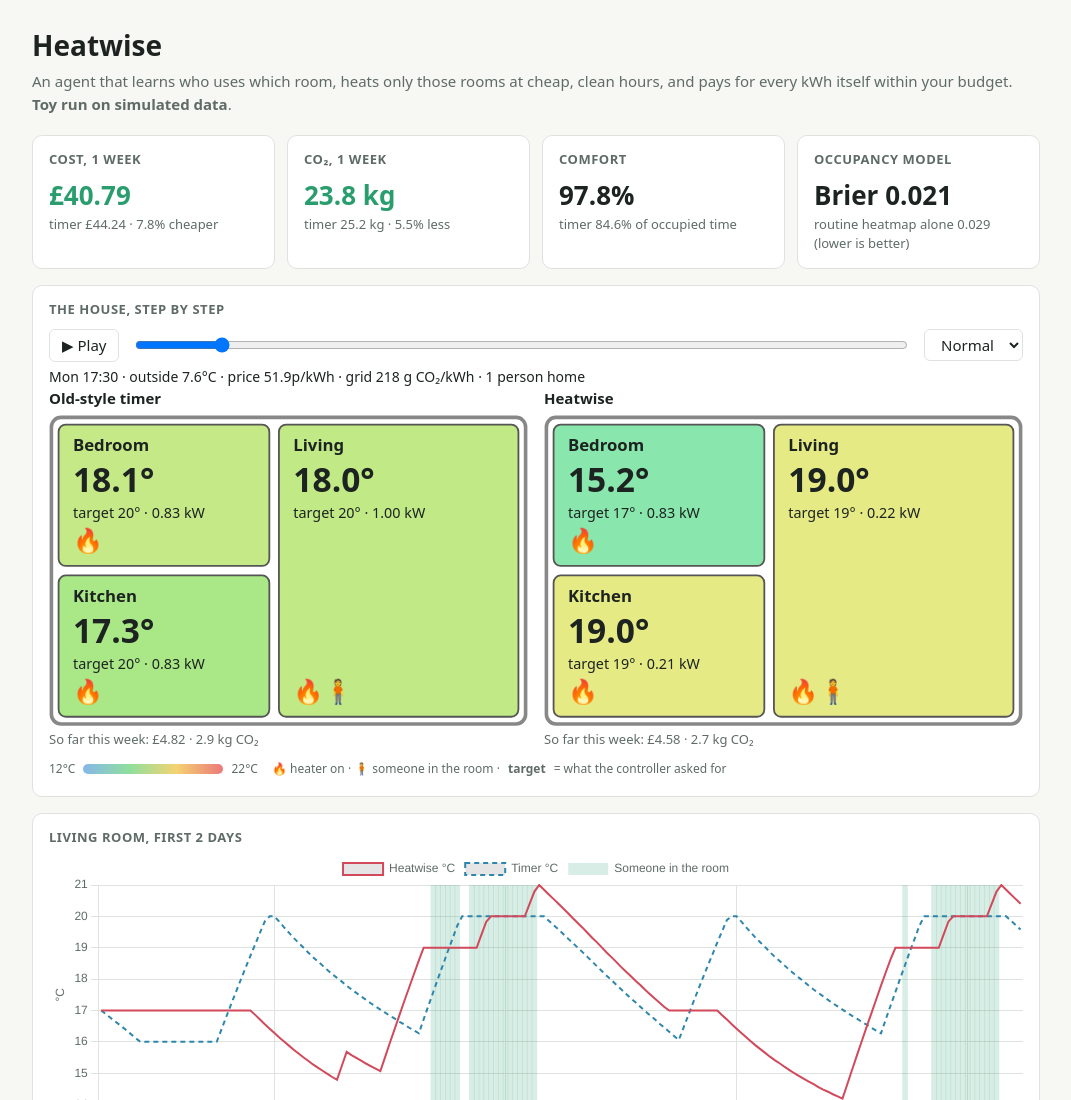
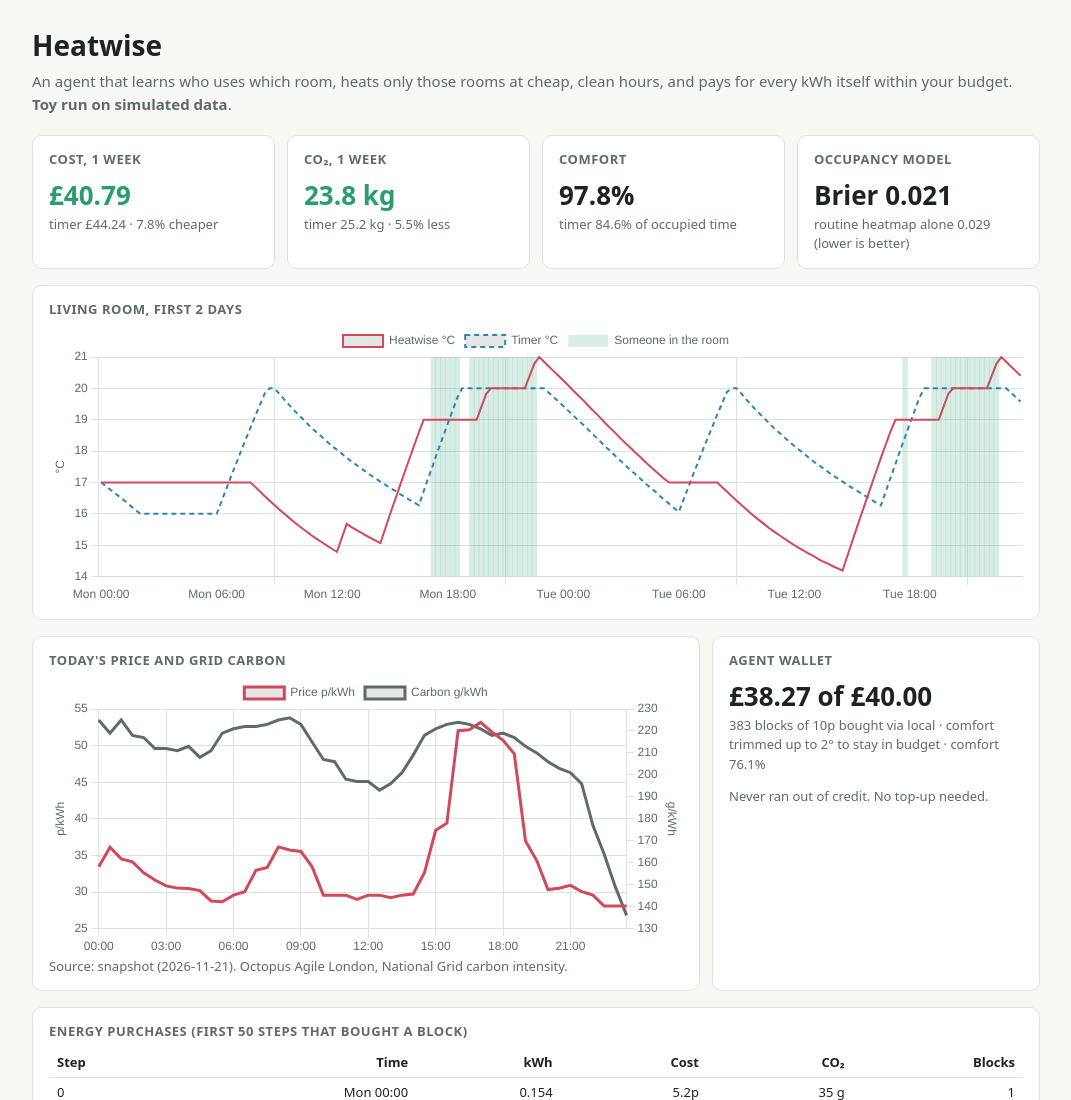
Before and after one commit to Arhy-hub/impact-hack, a plain HTML site: page web/index.html in a window 1280 px wide. Shown: the top 1100 px of the page, without its empty margins (104-1175 px from the left). Drawn offline with nearby package versions, Linux system fonts and the light colour scheme.

Commit message:
Remove floor-plan heatmap from analyst page; Luke persona; demo script and decisions
Co-Authored-By: Claude Opus 5.5 <noreply@anthropic.com>

```diff
--- a/web/index.html
+++ b/web/index.html
@@ -56,26 +56,6 @@
     <div class="card"><h2>CO₂, 1 week</h2><div class="big" id="carbon"></div><div class="muted" id="carbonSub"></div></div>
     <div class="card"><h2>Comfort</h2><div class="big" id="comfort"></div><div class="muted" id="comfortSub"></div></div>
     <div class="card"><h2>Occupancy model</h2><div class="big" id="ml"></div><div class="muted" id="mlSub"></div></div>
-  </div>
-
-  <div class="card" style="margin-bottom:16px">
-    <h2>The house, step by step</h2>
-    <div class="controls">
-      <button id="play" type="button">▶ Play</button>
-      <input id="scrub" type="range" min="0" max="671" value="0" aria-label="Time in the simulated week">
-      <select id="speed" aria-label="Playback speed">
-        <option value="200">Slow</option><option value="80" selected>Normal</option><option value="25">Fast</option>
-      </select>
-    </div>
-    <div class="now" id="now"></div>
-    <div class="houses">
-      <div class="house"><h3>Old-style timer</h3><svg id="houseTimer" viewBox="0 0 400 260" role="img" aria-label="Timer house floor plan"></svg><div class="tally" id="tallyTimer"></div></div>
-      <div class="house"><h3>Heatwise</h3><svg id="houseHeatwise" viewBox="0 0 400 260" role="img" aria-label="Heatwise house floor plan"></svg><div class="tally" id="tallyHeatwise"></div></div>
-    </div>
-    <div class="controls">
-      <span class="legend">12°C <span class="bar"></span> 22°C</span>
-      <span class="legend">🔥 heater on · 🧍 someone in the room · <b>target</b> = what the controller asked for</span>
-    </div>
   </div>
 
   <div class="card" style="margin-bottom:16px">
@@ -164,100 +144,8 @@ fetch("data.json").then(r => r.json()).then(d => {
       scales: { x: { ticks: { maxTicksLimit: 8 } }, p: { position: "left", title: { display: true, text: "p/kWh" } },
                 g: { position: "right", grid: { drawOnChartArea: false }, title: { display: true, text: "g/kWh" } } } }
   });
-  drawHouses(d);
 }).catch(err => { console.error(err); $("error").style.display = "block"; });
 
-// ---------- Animated floor plan ----------
-const LAYOUT = {  // viewBox 400x260; rooms not listed here are skipped
-  bedroom: { x: 8, y: 8, w: 176, h: 118 },
-  kitchen: { x: 8, y: 134, w: 176, h: 118 },
-  living: { x: 192, y: 8, w: 200, h: 244 },
-};
-const NS = "http://www.w3.org/2000/svg";
-const tempColour = t => {  // 12°C blue -> 22°C red
-  const f = Math.min(Math.max((t - 12) / 10, 0), 1);
-  return `hsl(${210 - 210 * f} ${60 + 15 * f}% 72%)`;
-};
-function el(tag, attrs, parent, text) {
-  const e = document.createElementNS(NS, tag);
-  for (const [k, v] of Object.entries(attrs)) e.setAttribute(k, v);
-  if (text !== undefined) e.textContent = text;
-  parent.appendChild(e);
-  return e;
-}
-
-function buildHouse(svg, rooms) {
-  const parts = {};
-  el("rect", { x: 2, y: 2, width: 396, height: 256, rx: 8, fill: "none", stroke: "#888", "stroke-width": 3 }, svg);
-  rooms.forEach((name, i) => {
-    const L = LAYOUT[name];
-    if (!L) return;
-    const g = el("g", {}, svg);
-    const rect = el("rect", { x: L.x, y: L.y, width: L.w, height: L.h, rx: 6, stroke: "#555", "stroke-width": 1.5 }, g);
-    const cx = L.x + 12;
-    el("text", { x: cx, y: L.y + 22, "font-size": 14, "font-weight": 600, fill: "#1d2321" }, g, name[0].toUpperCase() + name.slice(1));
-    const temp = el("text", { x: cx, y: L.y + 56, "font-size": 28, "font-weight": 700, fill: "#1d2321" }, g);
-    const target = el("text", { x: cx, y: L.y + 78, "font-size": 12, fill: "#1d2321" }, g);
-    const icons = el("text", { x: cx, y: L.y + L.h - 14, "font-size": 20 }, g);
-    parts[i] = { rect, temp, target, icons };
-  });
-  return parts;
-}
-
-function drawHouses(d) {
-  const w = d.week, rooms = d.rooms, n = w.occupied.length;
-  const price = d.signals.price_p_per_kwh, carbon = d.signals.carbon_g_per_kwh, tout = d.signals.temp_c;
-  const halfOf = t => Math.floor((t % 96) / 2), hourOf = t => Math.floor((t % 96) / 4);
-  // Running totals per strategy, so scrubbing is instant.
-  const cumulative = key => {
-    let p = 0, g = 0; const out = [];
-    for (let t = 0; t < n; t++) {
-      const k = w[key].kwh[t].reduce((a, b) => a + b, 0);
-      p += k * price[halfOf(t)]; g += k * carbon[halfOf(t)];
-      out.push({ pence: p, grams: g });
-    }
-    return out;
-  };
-  const views = {
-    timer: { parts: buildHouse($("houseTimer"), rooms), cum: cumulative("timer"), tally: $("tallyTimer") },
-    heatwise: { parts: buildHouse($("houseHeatwise"), rooms), cum: cumulative("heatwise"), tally: $("tallyHeatwise") },
-  };
-  const scrub = $("scrub");
-  scrub.max = n - 1;
-
-  function show(t) {
-    $("now").textContent = `${stepTime(t + 96 * w.start_day)} · outside ${tout[hourOf(t)].toFixed(1)}°C · ` +
-      `price ${price[halfOf(t)].toFixed(1)}p/kWh · grid ${Math.round(carbon[halfOf(t)])} g CO₂/kWh · ` +
-      `${w.people_home[t]} ${w.people_home[t] === 1 ? "person" : "people"} home`;
-    for (const [key, v] of Object.entries(views)) {
-      rooms.forEach((_, i) => {
-        const p = v.parts[i]; if (!p) return;
-        const temp = w[key].temp[t][i], target = w[key].target[t][i], kw = w[key].kwh[t][i] * 4;
-        p.rect.setAttribute("fill", tempColour(temp));
-        p.temp.textContent = temp.toFixed(1) + "°";
-        p.target.textContent = `target ${target.toFixed(0)}°` + (kw > 0.005 ? ` · ${kw.toFixed(2)} kW` : "");
-        p.icons.textContent = (kw > 0.005 ? "🔥" : "") + (w.occupied[t][i] ? "🧍" : "");
-      });
-      const c = v.cum[t];
-      v.tally.textContent = `So far this week: £${(c.pence / 100).toFixed(2)} · ${(c.grams / 1000).toFixed(1)} kg CO₂`;
-    }
-  }
-
-  let timer = null;
-  const stop = () => { clearInterval(timer); timer = null; $("play").textContent = "▶ Play"; };
-  $("play").onclick = () => {
-    if (timer) return stop();
-    $("play").textContent = "⏸ Pause";
-    timer = setInterval(() => {
-      const t = (Number(scrub.value) + 1) % n;
-      scrub.value = t; show(t);
-    }, Number($("speed").value));
-  };
-  $("speed").onchange = () => { if (timer) { stop(); $("play").click(); } };
-  scrub.oninput = () => show(Number(scrub.value));
-  scrub.value = 70;  // Mon 17:30: people arriving home, the interesting bit
-  show(70);
-}
 </script>
 </body>
 </html>
```
Also changed, not shown: 3 other files.
